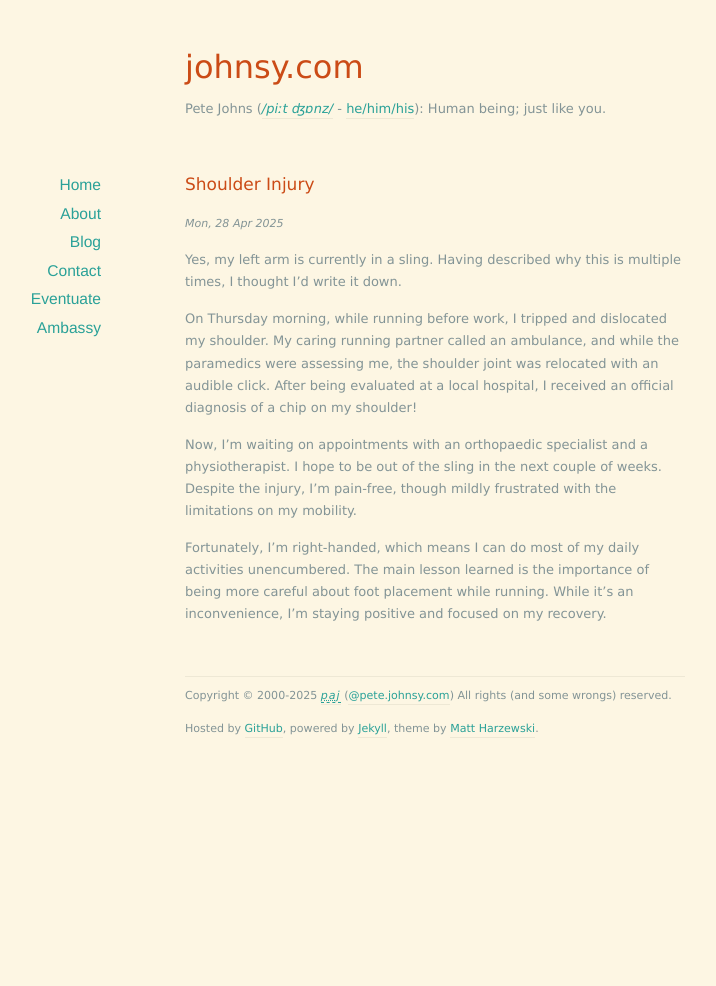
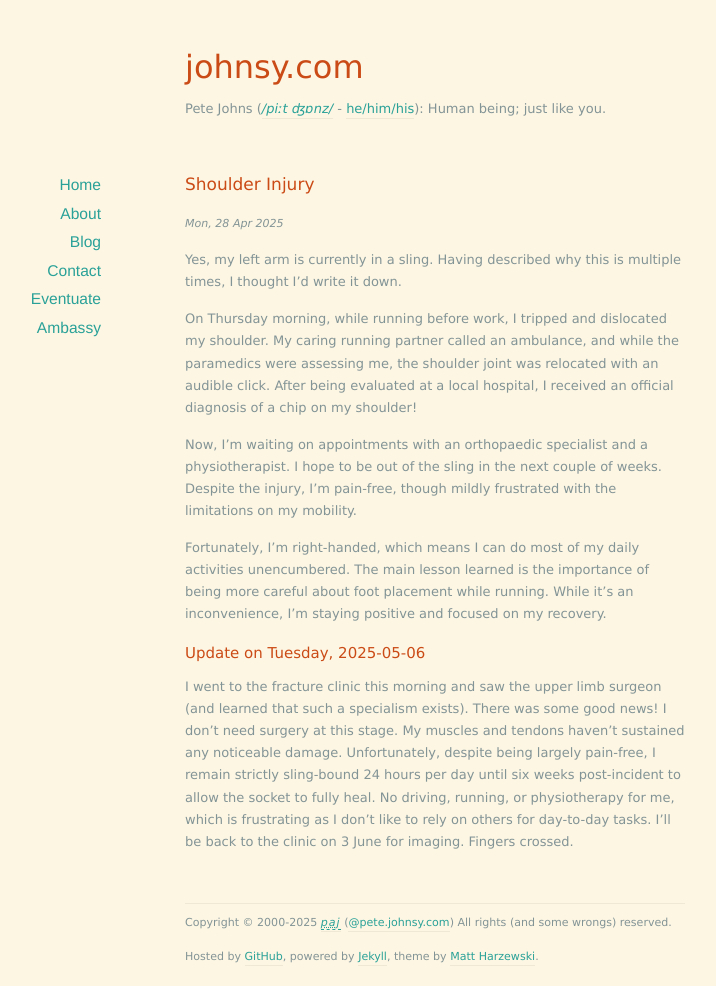
Before and after one commit to johnsyweb/johnsyweb.github.io, a Jekyll site: the page built from _posts/2025-04-28-shoulder-injury.markdown, in a window 1280 px wide. Shown: the whole page, without its empty margins (205-921 px from the left). Built offline with Jekyll 4.4.1, drawn with Linux system fonts in a browser that asks for light colours; nearby versions of some CDN libraries; before the commit the page ends 900 px from its top, so only the background shows below that.

Commit message:
Update 2025-04-28-shoulder-injury.markdown
I saw the surgeon today

```diff
--- a/_posts/2025-04-28-shoulder-injury.markdown
+++ b/_posts/2025-04-28-shoulder-injury.markdown
@@ -3,6 +3,7 @@ layout: post
 category: personal
 title: Shoulder Injury
 date: 2025-04-28  3:17:27
+updated: 2025-05-06 05:21:22
 ---
 
 Yes, my left arm is currently in a sling. Having described why this is multiple times, I thought I'd write it down.
@@ -12,3 +13,7 @@ On Thursday morning, while running before work, I tripped and dislocated my shou
 Now, I'm waiting on appointments with an orthopaedic specialist and a physiotherapist. I hope to be out of the sling in the next couple of weeks. Despite the injury, I'm pain-free, though mildly frustrated with the limitations on my mobility.
 
 Fortunately, I'm right-handed, which means I can do most of my daily activities unencumbered. The main lesson learned is the importance of being more careful about foot placement while running. While it's an inconvenience, I'm staying positive and focused on my recovery.
+
+## Update on Tuesday, 2025-05-06
+
+I went to the fracture clinic this morning and saw the upper limb surgeon (and learned that such a specialism exists). There was some good news! I don't need surgery at this stage. My muscles and tendons haven't sustained any noticeable damage. Unfortunately, despite being largely pain-free, I remain strictly sling-bound 24 hours per day until six weeks post-incident to allow the socket to fully heal. No driving, running, or physiotherapy for me, which is frustrating as I don't like to rely on others for day-to-day tasks. I'll be back to the clinic on 3 June for imaging. Fingers crossed.
```
